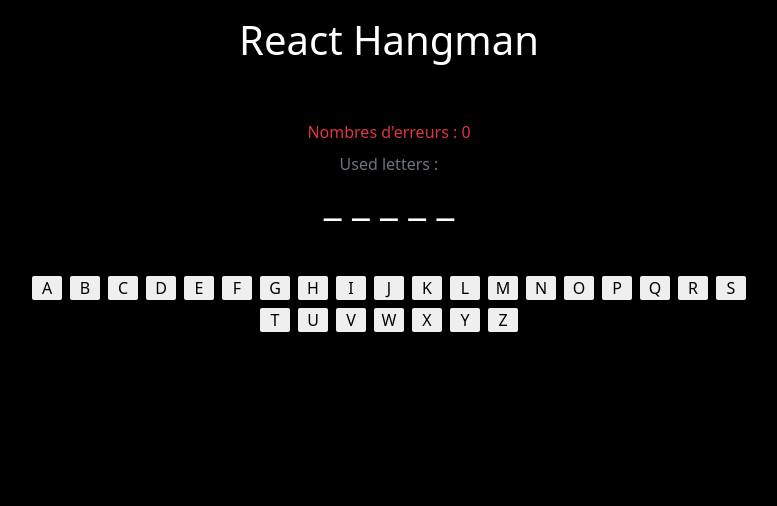
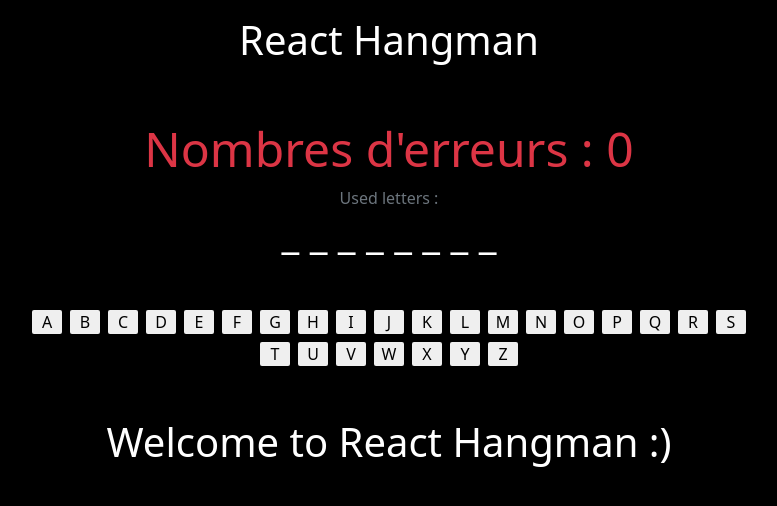
Before and after one commit to ethantaylan/react-hangman, a React (Vite) app: page / in a window 1280 px wide. Shown: the top 506 px of the page, without its empty margins (251-1028 px from the left). Built offline with nearby package versions, Linux system fonts and the light colour scheme.

Commit message:
feat(hangman): added user msgs

```diff
--- a/index.html
+++ b/index.html
@@ -3,7 +3,7 @@
   <head>
     <meta charset="UTF-8" />
     <meta name="viewport" content="width=device-width, initial-scale=1.0" />
-    <title>React Pendu</title>
+    <title>React Hangman</title>
   </head>
   <body>
     <div id="root"></div>
--- a/src/components/Hangman.tsx
+++ b/src/components/Hangman.tsx
@@ -1,28 +1,17 @@
 import React from "react";
 import HangmanInformations from "./HangmanInformations";
-
-const words = [
-  "bulles",
-  "avion",
-  "portable",
-  "television",
-  "demarreur",
-  "clavier",
-  "abordable",
-  "adorable",
-  "wagon",
-  "expediteur",
-  "exasperer",
-];
+import { words } from "./words";
 
 const alphabet = "abcdefghijklmnopqrstuvwxyz".toUpperCase().split("");
 
 const Hangman: React.FC = () => {
-  const [incorrectGuesses, setIncorrectGuesses] = React.useState(0);
+  const [incorrectGuesses, setIncorrectGuesses] = React.useState<number>(0);
   const [correctGuesses, setCorrectGuesses] = React.useState<string[]>([]);
   const [selectedWord, setSelectedWord] = React.useState("");
   const [replacedWord, setReplacedWord] = React.useState<string[]>([]);
   const [usedLetters, setUsedLetters] = React.useState<string[]>([]);
+  const [msgToUser, setMsgToUser] = React.useState<string>("");
+  const [newGameBtn, setNewGameBtn] = React.useState<boolean>(false);
 
   const getRandomWord = (words: string[]) => {
     const randomIndex = Math.floor(Math.random() * words.length);
@@ -32,6 +21,32 @@ const Hangman: React.FC = () => {
   const replaceWithUnderscores = (word: string) => {
     return "_".repeat(word.length).split("");
   };
+
+  React.useEffect(() => {
+    switch (incorrectGuesses) {
+      case 0:
+        setMsgToUser("Welcome to React Hangman :)");
+        break;
+      case 1:
+        setMsgToUser("hmm... wrong guess");
+        break;
+      case 2:
+        setMsgToUser("you look good, it's ok right now");
+        break;
+      case 3:
+        setMsgToUser("ok.. you are actually fine");
+        break;
+      case 4:
+        setMsgToUser("arf... care, another wrong guess !!");
+        break;
+      case 5:
+        setMsgToUser("you have one more try...");
+        break;
+      case 6:
+        setMsgToUser("You lost :(");
+        break;
+    }
+  }, [incorrectGuesses]);
 
   React.useEffect(() => {
     const randomWord = getRandomWord(words).toUpperCase();
@@ -46,7 +61,7 @@ const Hangman: React.FC = () => {
     }
 
     if (incorrectGuesses === 6) {
-      console.log("you lost");
+      setNewGameBtn(true);
       return;
     }
 
@@ -90,6 +105,15 @@ const Hangman: React.FC = () => {
           </button>
         ))}
       </div>
+      <h1 className="mt-5">{msgToUser}</h1>
+      {newGameBtn && (
+        <button
+          onClick={() => setNewGameBtn(false)}
+          className="mt-5 btn btn-outline-primary"
+        >
+          Start new game
+        </button>
+      )}
     </div>
   );
 };
--- a/src/components/HangmanInformations.tsx
+++ b/src/components/HangmanInformations.tsx
@@ -1,7 +1,7 @@
 import React from "react";
 
 interface HangmanInformationsProps {
-  fails: number;
+  fails: number | string;
   correctGuesses: string[];
 }
 
@@ -11,7 +11,7 @@ const HangmanInformations: React.FC<HangmanInformationsProps> = ({
 }) => {
   return (
     <div>
-      <span className="text-danger">Nombres d'erreurs : {fails}</span>
+      <span className="display-5 text-danger">Nombres d'erreurs : {fails}</span>
       <h5 className="text-success">{correctGuesses}</h5>
     </div>
   );
--- /dev/null
+++ b/src/components/words.ts
@@ -0,0 +1,45 @@
+export const words = [
+    "banane",
+    "avion",
+    "ordinateur",
+    "television",
+    "voiture",
+    "clavier",
+    "abordable",
+    "adorable",
+    "escalier",
+    "expediteur",
+    "exasperer",
+    "ananas",
+    "balai",
+    "bouche",
+    "bouteille",
+    "cahier",
+    "chaise",
+    "chapeau",
+    "chat",
+    "cheval",
+    "chien",
+    "cigare",
+    "couteau",
+    "fenetre",
+    "fleur",
+    "fourchette",
+    "glace",
+    "hamac",
+    "jardin",
+    "lit",
+    "maison",
+    "montagne",
+    "ocean",
+    "papillon",
+    "parapluie",
+    "plage",
+    "porte",
+    "poubelle",
+    "poulet",
+    "sable",
+    "soleil",
+    "table",
+    "vague"
+  ];
```
